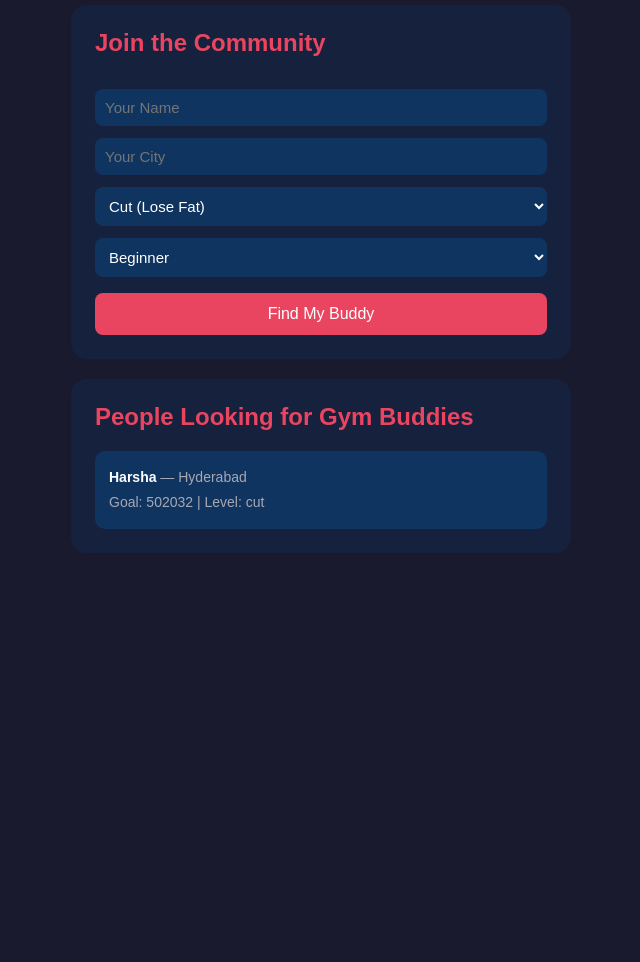
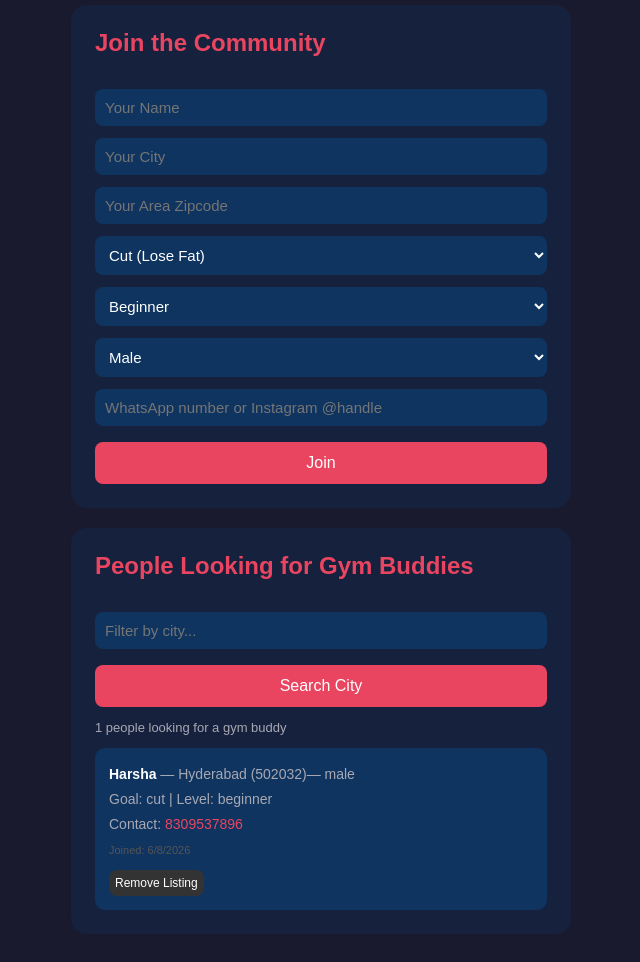
Before and after one commit to HarshaGaneshKarle/gym-buddy, a Flask app: page / in a window 1280 px wide. Shown: the part 147-1109 px from the top of the page, without its empty margins (319-959 px from the left). Before the commit the page ends 700 px from the top, so only its background shows below. Run offline with Flask 3, Linux system fonts and the light colour scheme; data comes from the database, SQL or seed files in the repository; both versions use the stored data as it was after the commit.

Commit message:
added zipcode for proper location

```diff
--- a/app.py
+++ b/app.py
@@ -1,39 +1,61 @@
 from flask import Flask, render_template, request, jsonify
 import sqlite3
+
 app = Flask(__name__)
+
 def init_db():
-    conn=sqlite3.connect('database.db')
-    c=conn.cursor()
+    conn = sqlite3.connect('database.db')
+    c = conn.cursor()
     c.execute('''CREATE TABLE IF NOT EXISTS buddies
-          (id INTEGER PRIMARY KEY,
-          name TEXT,
-          city TEXT,
-          goal TEXT,
-          level TEXT)''')
+                 (id INTEGER PRIMARY KEY,
+                  name TEXT,
+                  city TEXT,
+                  zipcode TEXT,
+                  goal TEXT,
+                  level TEXT,
+                  gender TEXT,
+                  contact TEXT,
+                  date TEXT)''')
     conn.commit()
     conn.close()
+
 @app.route('/')
 def home():
     return render_template('index.html')
+
 @app.route('/add', methods=['POST'])
 def add_buddy():
-    data=request.json
-    conn=sqlite3.connect('database.db')
-    c=conn.cursor()
-    c.execute("INSERT INTO buddies (name, city, goal, level) VALUES (?, ?, ?, ?)", (data['name'], data['city'], data['goal'], data['level']))
+    data = request.json
+    conn = sqlite3.connect('database.db')
+    c = conn.cursor()
+    c.execute("INSERT INTO buddies (name, city, zipcode, goal, level, gender, contact, date) VALUES (?,?,?,?,?,?,?,?)",
+            (data['name'], data['city'], data['zipcode'], data['goal'], data['level'],
+            data['gender'], data['contact'], data['date']))
     conn.commit()
     conn.close()
-    return jsonify({'message': 'Added Successfully'})
+    return jsonify({'message': 'Added successfully'})
 
 @app.route('/buddies', methods=['GET'])
 def get_buddies():
-    conn=sqlite3.connect('database.db')
-    c=conn.cursor()
+    conn = sqlite3.connect('database.db')
+    c = conn.cursor()
     c.execute("SELECT * FROM buddies")
-    rows=c.fetchall()
+    rows = c.fetchall()
     conn.close()
-    buddies=[{'id':row[0], 'name':row[1], 'city':row[2], 'goal':row[3], 'level':row[4]} for row in rows]
+    buddies = [{'id':r[0],'name':r[1],'city':r[2],'zipcode':r[3],'goal':r[4],
+                'level':r[5],'gender':r[6],'contact':r[7],'date':r[8]}
+            for r in rows]
     return jsonify(buddies)
+
+@app.route('/delete/<int:id>', methods=['DELETE'])
+def delete_buddy(id):
+    conn = sqlite3.connect('database.db')
+    c = conn.cursor()
+    c.execute("DELETE FROM buddies WHERE id=?", (id,))
+    conn.commit()
+    conn.close()
+    return jsonify({'message': 'Deleted'})
+
 if __name__ == '__main__':
     init_db()
     app.run(debug=True)
--- a/templates/index.html
+++ b/templates/index.html
@@ -13,6 +13,7 @@
             <h2>Join the Community</h2>
             <input type="text" id="name" placeholder="Your Name">
             <input type="text" id="city" placeholder="Your City">
+            <input type="text" id="zipcode" placeholder="Your Area Zipcode">
             <select id="goal">
                 <option value="cut">Cut (Lose Fat)</option>
                 <option value="bulk">Bulk (Build Muscle)</option>
@@ -23,11 +24,18 @@
                 <option value="intermediate">Intermediate</option>
                 <option value="advanced">Advanced</option>
             </select>
-            <button onclick="addBuddy()">Find My Buddy</button>
+            <select id="gender">
+                <option value="male">Male</option>
+                <option value="female">Female</option>
+            </select>
+            <input type="text" id="contact" placeholder="WhatsApp number or Instagram @handle">
+            <button onclick="addBuddy()">Join</button>
         </div>
 
         <div class="buddies-box">
             <h2>People Looking for Gym Buddies</h2>
+            <input type="text" id="filter-city" placeholder="Filter by city...">
+            <button onclick="filterBuddies()">Search City</button>
             <div id="buddyList"></div>
         </div>
 
@@ -39,25 +47,78 @@
             let city = document.getElementById('city').value;
             let goal = document.getElementById('goal').value;
             let level = document.getElementById('level').value;
+            let gender = document.getElementById('gender').value;
+            let contact = document.getElementById('contact').value;
+            let zipcode = document.getElementById('zipcode').value;
+            let date = new Date().toLocaleDateString();
+
+            if (!name || !city || !contact || !zipcode) {
+                alert('Please fill in all fields!');
+                return;
+            }
+
             await fetch('/add', {
                 method: 'POST',
                 headers: { 'Content-Type': 'application/json' },
-                body: JSON.stringify({ name, city, goal, level })
+                body: JSON.stringify({ name, city,zipcode, goal, level, gender, contact, date})
             });
             loadBuddies();
         }
+        async function filterBuddies() {
+            let response = await fetch('/buddies');
+            let buddies = await response.json();
 
+            let filterCity = document.getElementById('filter-city').value.toLowerCase().trim();
+
+            if (filterCity) {
+                buddies = buddies.filter(b =>
+                b.city.toLowerCase().trim().includes(filterCity) ||
+                b.zipcode.includes(filterCity)
+            );
+            }
+            let count = buddies.length;
+            let html = `<p style="color:#a8a8b3;font-size:13px;">${count} people found</p>`;
+
+            buddies.forEach(b => {
+                html += `<div class="buddy-card">
+                    <strong>${b.name}</strong> — ${b.city} — ${b.gender}<br>
+                    Goal: ${b.goal} | Level: ${b.level}<br>
+                    Contact: <span style="color:#e94560">${b.contact}</span><br>
+                    <span style="font-size:11px;color:#555">Joined: ${b.date}</span><br>
+                    <button style="margin-top:8px;padding:6px;font-size:12px;background:#333;width:auto;"
+                        onclick="deleteBuddy(${b.id})">Remove Listing</button>
+                </div>`;
+            });
+        document.getElementById('buddyList').innerHTML = html;
+}
         async function loadBuddies() {
             let response = await fetch('/buddies');
             let buddies = await response.json();
-            let html = '';
+
+            let filterCity = document.getElementById('filter-city').value.toLowerCase();
+            if (filterCity) {
+                buddies = buddies.filter(b => b.city.toLowerCase().includes(filterCity));
+            }
+
+            let count = buddies.length;
+            let html = `<p style="color:#a8a8b3;font-size:13px;">${count} people looking for a gym buddy</p>`;
+
             buddies.forEach(b => {
                 html += `<div class="buddy-card">
-                    <strong>${b.name}</strong> — ${b.city}<br>
-                    Goal: ${b.goal} | Level: ${b.level}
+                    <strong>${b.name}</strong> — ${b.city} (${b.zipcode})— ${b.gender}<br>
+                    Goal: ${b.goal} | Level: ${b.level}<br>
+                    Contact: <span style="color:#e94560">${b.contact}</span><br>
+                    <span style="font-size:11px;color:#555">Joined: ${b.date}</span><br>
+                    <button style="margin-top:8px;padding:6px;font-size:12px;background:#333;width:auto;"
+                        onclick="deleteBuddy(${b.id})">Remove Listing</button>
                 </div>`;
             });
             document.getElementById('buddyList').innerHTML = html;
+        }
+
+        async function deleteBuddy(id) {
+            await fetch('/delete/' + id, { method: 'DELETE' });
+            loadBuddies();
         }
 
         loadBuddies();
```
Also changed, not shown: database.db.
